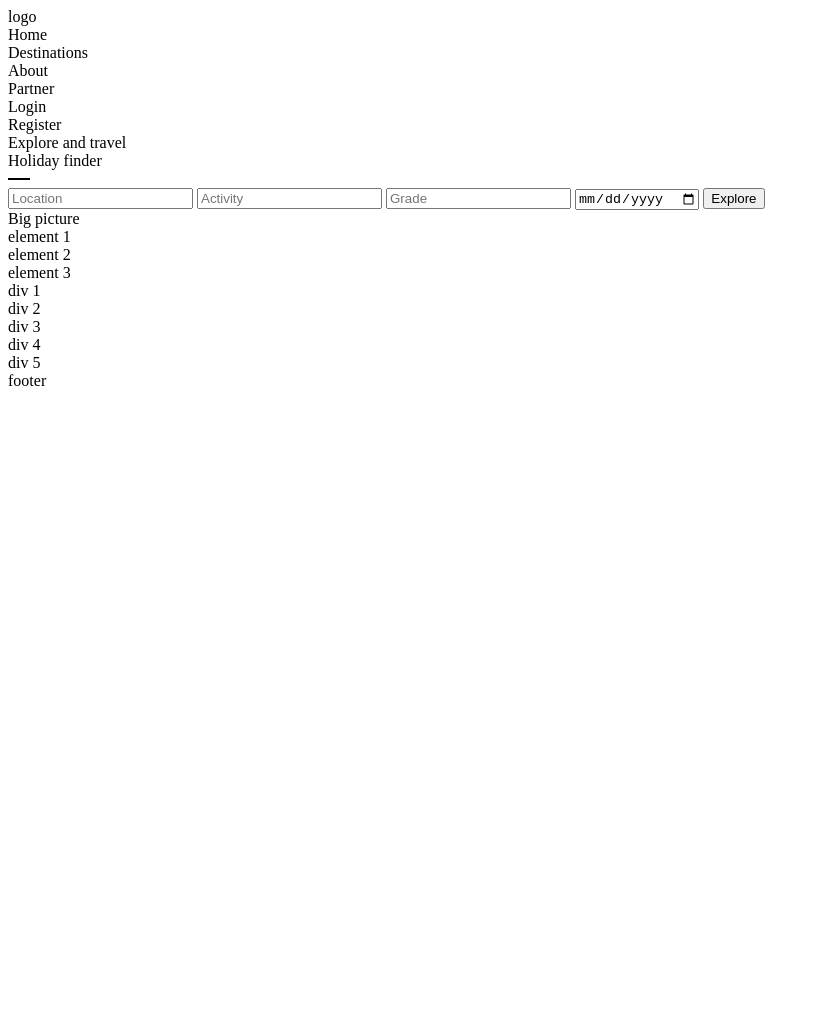
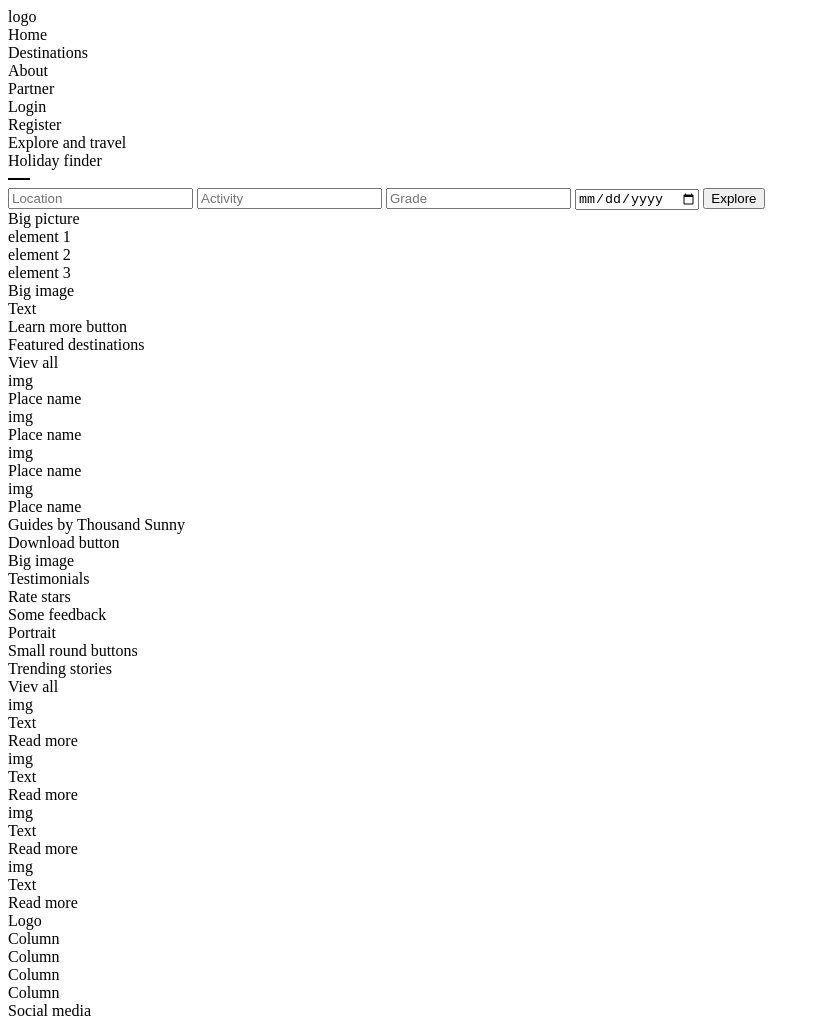
Before and after one commit to Raulman/thousand-sunny, a plain HTML site: page index.html in a window 1280 px wide. Shown: the whole page, without its empty margins (0-820 px from the left). Before the commit the page ends 800 px from the top, so only its background shows below. Drawn offline with Linux system fonts and the light colour scheme.

Commit message:
Update index.html

```diff
--- a/index.html
+++ b/index.html
@@ -79,22 +79,159 @@
         </div>
     </header>
     <div>
-        div 1
+        <div>
+            Big image
+        </div>
+        <div>
+            <div>
+                Text
+            </div>
+            <div>
+                Learn more button
+            </div>
+        </div>
     </div>
     <div>
-        div 2
+        <div>
+            Featured destinations
+        </div>
+        <div>
+            Viev all
+        </div>
+        <div>
+            <div>
+                img
+            </div>
+            <div>
+                Place name
+            </div>
+        </div>
+        <div>
+            <div>
+                img
+            </div>
+            <div>
+                Place name
+            </div>
+        </div>
+        <div>
+            <div>
+                img
+            </div>
+            <div>
+                Place name
+            </div>
+        </div>
+        <div>
+            <div>
+                img
+            </div>
+            <div>
+                Place name
+            </div>
+        </div>
     </div>
     <div>
-        div 3
+        <div>
+            <div>
+                Guides by Thousand Sunny
+            </div>
+            <div>
+                Download button
+            </div>
+        </div>
+        <div>
+            Big image
+        </div>
     </div>
     <div>
-        div 4
+        <div>
+            Testimonials
+        </div>
+        <div>
+            <div>
+                Rate stars
+            </div>
+            <div>
+                Some feedback
+            </div>
+        </div>
+        <div>
+            <div>
+                Portrait
+            </div>
+            <div>
+                Small round buttons
+            </div>
+        </div>
     </div>
     <div>
-        div 5
+        <div>
+            Trending stories
+        </div>
+        <div>
+            Viev all
+        </div>
+        <div>
+            <div>
+                img
+            </div>
+            <div>
+                Text
+            </div>
+            <div>
+                Read more
+            </div>
+            <div>
+                img
+            </div>
+            <div>
+                Text
+            </div>
+            <div>
+                Read more
+            </div>
+            <div>
+                img
+            </div>
+            <div>
+                Text
+            </div>
+            <div>
+                Read more
+            </div>
+            <div>
+                img
+            </div>
+            <div>
+                Text
+            </div>
+            <div>
+                Read more
+            </div>
+        </div>
     </div>
     <footer>
-        footer
+        <div>
+            <div>
+                Logo
+            </div>
+            <div>
+                Column
+            </div>
+        </div>
+        <div>
+            Column
+        </div>
+        <div>
+            Column
+        </div>
+        <div>
+            Column
+        </div>
+        <div>
+            Social media
+        </div>
     </footer>
 </body>
 </html>
```
